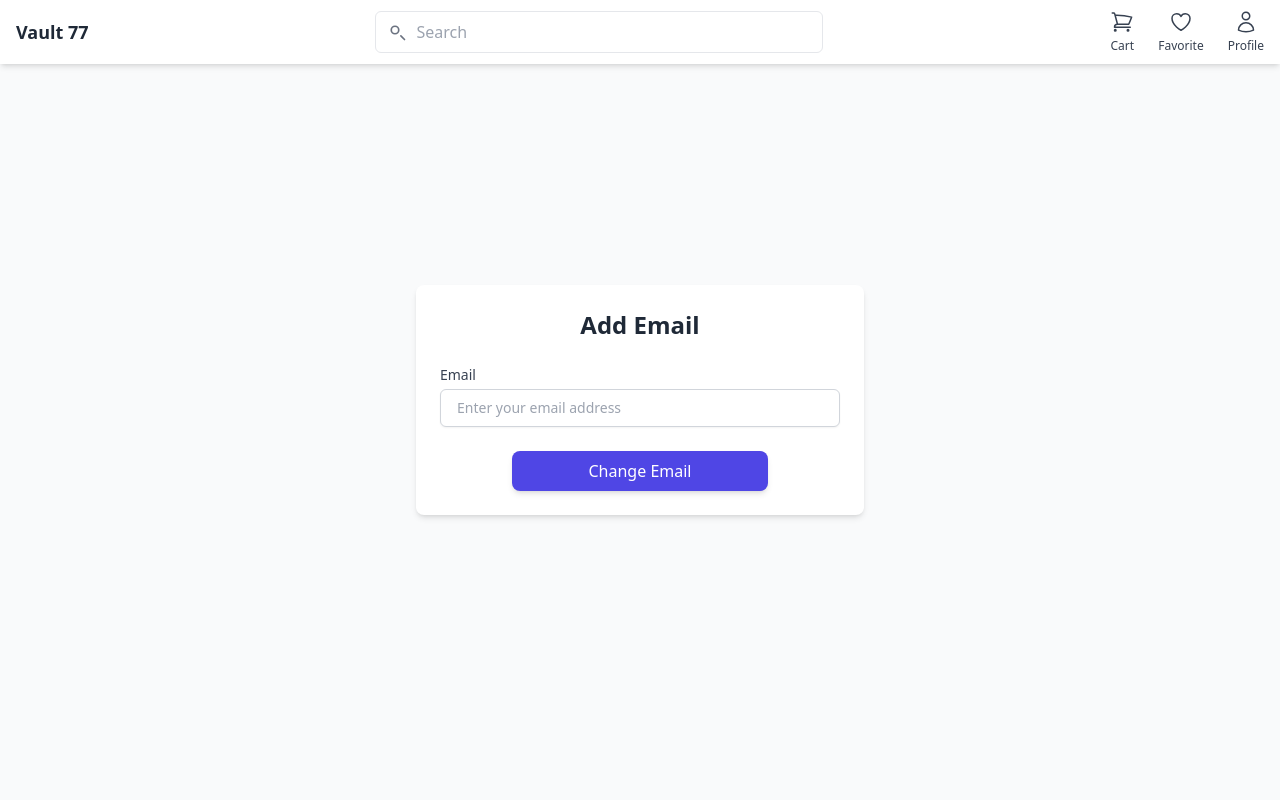
After one commit to K4Nu/Monstruox, a Django app: template templates/account/email.html in a window 1280 px wide. The commit adds this page. Run offline with Django 5.2, Linux system fonts and the light colour scheme; the template is opened without the code that fills it: values that come from a table or form of the project are taken from there, others are empty; parts of the project's set-up code (start-up, migrations or seed data) failed here and were passed over; some libraries are stand-ins or nearby versions.

Commit message:
changed urls email_change resend_email

```diff
--- a/Monstruox/settings.py
+++ b/Monstruox/settings.py
@@ -157,17 +157,21 @@
     'allauth.account.auth_backends.AuthenticationBackend',
 ]
 
+ACCOUNT_FORMS = {'signup': 'users.forms.CustomSignUpForm'}
 
 
 STATIC_URL = '/static/'
 STATICFILES_DIRS = [BASE_DIR / 'static']  # Include the static directory
 STATIC_ROOT = BASE_DIR / 'staticfiles'
 
+ACCOUNT_AUTHENTICATION_METHOD ="username_email"
 ACCOUNT_EMAIL_REQUIRED = True
+ACCOUNT_USERNAME_REQUIRED = True
 ACCOUNT_EMAIL_VERIFICATION = "mandatory"
 ACCOUNT_SIGNUP_REDIRECT_URL = '/'
 ACCOUNT_LOGIN_REDIRECT_URL = '/'
-LOGIN_URL = "/accounts/login/"
+ACCOUNT_LOGOUT_REDIRECT_URL = "/login/"
+LOGIN_URL = "/login/"
 LOGOUT_URL = "/accounts/login"
 LOGIN_REDIRECT_URL = "/"  # Redirect after login
 LOGOUT_REDIRECT_URL = "/"  # Redirect after logout
--- a/Monstruox/urls.py
+++ b/Monstruox/urls.py
@@ -17,9 +17,14 @@
 from django.contrib import admin
 from django.urls import path, include
 from users import views as user_views
+from allauth.account.views import LoginView
 
 urlpatterns = [
+    path("",user_views.IndexView.as_view(), name="index"),
     path('admin/', admin.site.urls),
+    path("login/",LoginView.as_view(),name="login"),
+    path('accounts/email/', user_views.CustomEmailView.as_view(), name='account_email'),
+    path("accounts/confirm-email/<str:key>/", user_views.ConfirmEmailView.as_view(), name="account_confirm_email"),
     path("accounts/resend-email-verification", user_views.ResendVerificationEmail.as_view(),
          name="resend_email_verification"),
 
--- /dev/null
+++ b/templates/account/email.html
@@ -0,0 +1,68 @@
+{% extends 'base.html' %}
+{% load i18n %}
+{% load widget_tweaks %}
+{% block title %}
+    <title>Change Email</title>
+{% endblock title %}
+
+{% block content %}
+    {% if messages %}
+    <div class="max-w-md mx-auto mt-4">
+        {% for message in messages %}
+        <div class="{% if message.tags == 'error' %}bg-red-100 border-red-400 text-red-700{% elif message.tags == 'success' %}bg-green-100 border-green-400 text-green-700{% elif message.tags == 'info' %}bg-blue-100 border-blue-400 text-blue-700{% elif message.tags == 'warning' %}bg-yellow-100 border-yellow-400 text-yellow-700{% endif %} border px-4 py-3 rounded relative mb-4" role="alert">
+            <span class="block sm:inline">{{ message }}</span>
+        </div>
+        {% endfor %}
+    </div>
+    {% endif %}
+
+    <div class="h-screen -mt-16 flex items-center justify-center bg-gray-50 py-12 px-4 sm:px-6 lg:px-8">
+        <div class="max-w-md w-full bg-white shadow-md rounded-lg p-6">
+            <!-- Title -->
+            <h1 class="text-2xl font-bold text-gray-800 mb-6 text-center">
+                {% trans "Add Email" %}
+            </h1>
+
+            <!-- Form -->
+            <form method="post" class="space-y-6">
+                {% csrf_token %}
+
+                <!-- Non-Field Errors -->
+                {% if form.non_field_errors %}
+                <div class="bg-red-100 border border-red-400 text-red-700 px-4 py-3 rounded mb-4">
+                    {% for error in form.non_field_errors %}
+                    <p class="text-sm">{{ error|striptags }}</p>
+                    {% endfor %}
+                </div>
+                {% endif %}
+
+                <!-- Loop through form fields -->
+                {% for field in form %}
+                <div class="mb-4">
+                    <label for="{{ field.id_for_label }}" class="block text-sm font-medium text-gray-700">
+                        {{ field.label }}
+                    </label>
+                    {{ field|add_class:"block w-full border-gray-300 rounded-md shadow-sm focus:ring-indigo-500 focus:border-indigo-500 text-sm" }}
+
+                    <!-- Display field errors -->
+                    {% if field.errors %}
+                    <ul class="mt-2 text-sm text-red-600">
+                        {% for error in field.errors %}
+                        <li>{{ error|striptags }}</li>
+                        {% endfor %}
+                    </ul>
+                    {% endif %}
+                </div>
+                {% endfor %}
+
+                <!-- Submit Button -->
+                <div class="flex justify-center mt-4">
+                    <button type="submit"
+                            class="w-64 px-6 py-2 bg-indigo-600 hover:bg-indigo-700 text-white font-medium rounded-lg shadow-md focus:ring-2 focus:ring-indigo-500 focus:ring-offset-2 transition duration-150">
+                        {% trans "Change Email" %}
+                    </button>
+                </div>
+            </form>
+        </div>
+    </div>
+{% endblock content %}
--- a/templates/account/login.html
+++ b/templates/account/login.html
@@ -26,7 +26,7 @@
     </h1>
 
     <!-- Form -->
-    <form method="post" action="{% url 'account_login' %}" class="space-y-6">
+    <form method="post" action="{% url 'login' %}" class="space-y-6">
         {% csrf_token %}
 
         <!-- Non-Field Errors -->
--- a/templates/account/password_reset_form_partial.html
+++ b/templates/account/password_reset_form_partial.html
@@ -1,3 +1,4 @@
+{% extends 'base.html' %}
 {% load widget_tweaks %}
 <form method="POST"
       hx-post="{% url 'account_change_password' %}"
--- a/users/forms.py
+++ b/users/forms.py
@@ -3,10 +3,12 @@
 from allauth.socialaccount.models import SocialAccount
 from django import forms
 from django.conf import settings
-from django.contrib.auth import get_user, password_validation
+from django.contrib.auth import get_user, password_validation, get_user_model
 from django.core.exceptions import ValidationError
 from allauth.account.utils import get_adapter, send_email_confirmation
 import os
+
+
 class ResendEmailForm(forms.Form):
     email = forms.EmailField(
         label='Email',
@@ -33,3 +35,57 @@
             raise forms.ValidationError("This email is associated with a social account. Please login using your social account.")
 
         return email
+
+class CustomSignUpForm(SignupForm):
+    def clean(self):
+        cleaned_data = super().clean()
+        email = cleaned_data.get('email')
+        username = cleaned_data.get('username')
+        User = get_user_model()
+
+        if User.objects.filter(email=email).exists():
+            raise ValidationError({
+                'email': 'This email is already registered.'
+            })
+
+        if User.objects.filter(username=username).exists():
+            raise ValidationError({
+                'username': 'This username is already registered.'
+            })
+
+        return cleaned_data
+
+    def save(self, request):
+        # Let the parent class handle the actual user creation
+        user = super().save(request)
+        return user
+
+class CustomEmailChangeForm(forms.Form):
+    email1 = forms.EmailField(label='New Email')
+    email2 = forms.EmailField(label='Confirm New Email')
+
+    def clean(self):
+        User=get_user_model()
+        cleaned_data = super().clean()
+        email1 = cleaned_data.get("email1")
+        email2 = cleaned_data.get("email2")
+
+        if email1 and email2:
+            # Clean emails using adapter
+            email1 = get_adapter().clean_email(email1)
+            email2 = get_adapter().clean_email(email2)
+
+            # Check if emails match
+            if email1 != email2:
+                raise forms.ValidationError("Emails do not match")
+
+            # Comprehensive email uniqueness check
+            if (User.objects.filter(email=email1).exists() or
+                    EmailAddress.objects.filter(email=email1).exists() or
+                    SocialAccount.objects.filter(user__email=email1).exists()):
+                raise forms.ValidationError("Email already in use")
+
+            cleaned_data['email1'] = email1
+            cleaned_data['email2'] = email2
+
+        return cleaned_data
--- a/users/models.py
+++ b/users/models.py
@@ -132,3 +132,9 @@
             'current_streak': self.current_streak,
             'rank': self.get_rank()
         }
+
+class Friendship(models.Model):
+    from_user = models.ForeignKey(User,on_delete=models.CASCADE,related_name="friends")
+    to_user=models.ForeignKey(User,on_delete=models.CASCADE,related_name="receiver")
+    created_at = models.DateTimeField(auto_now_add=True)
+    accepted = models.BooleanField(default=False)
--- /dev/null
+++ b/users/templates/users/index.html
@@ -0,0 +1,5 @@
+{% extends 'base.html' %}
+
+{% block content %}
+<h1>ESSA</h1>
+{% endblock %}
```
Also changed, not shown: users/views.py (+64 -4 lines), users/migrations/0002_friendship.py (added), users/signals.py (added).
